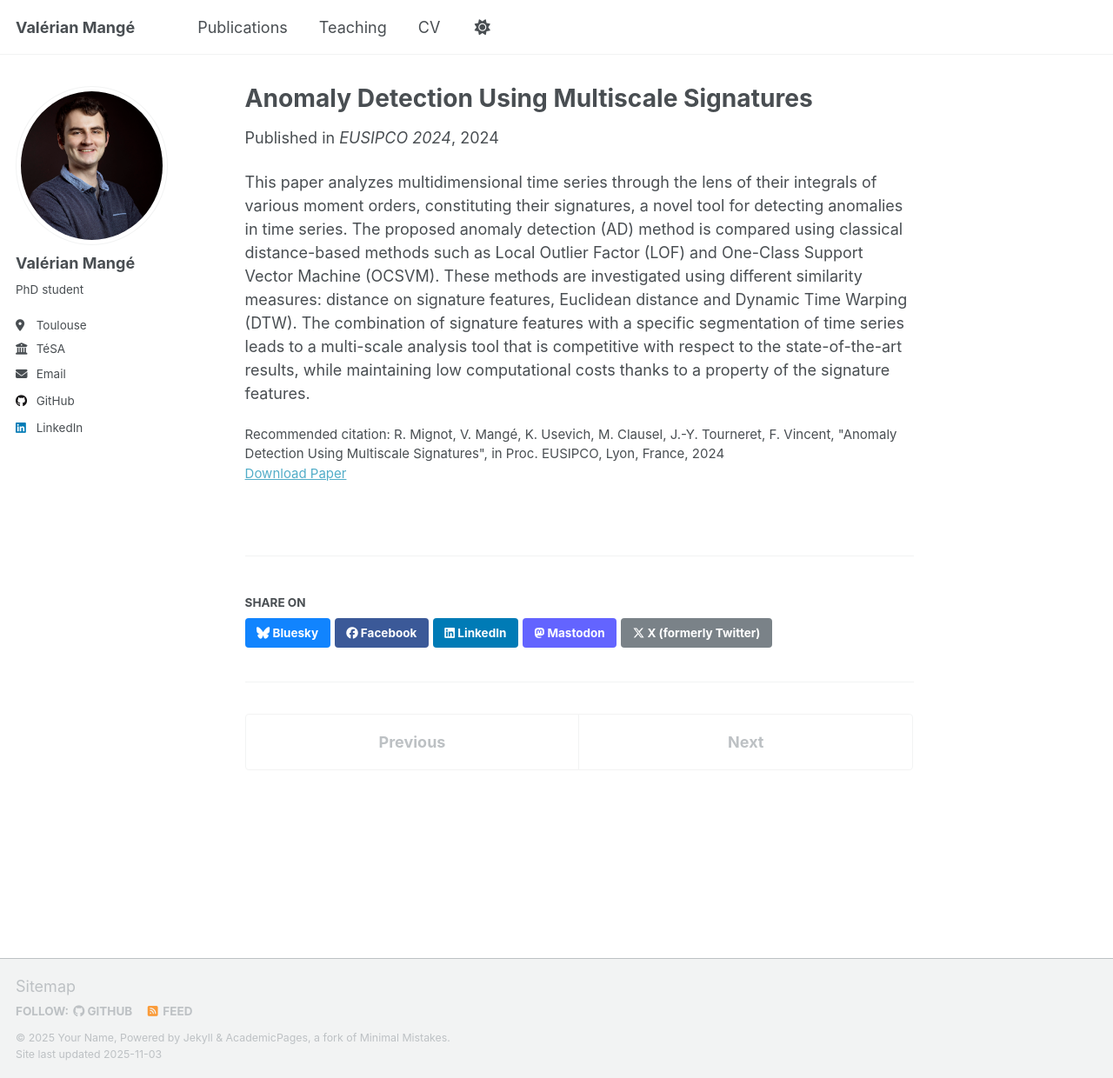
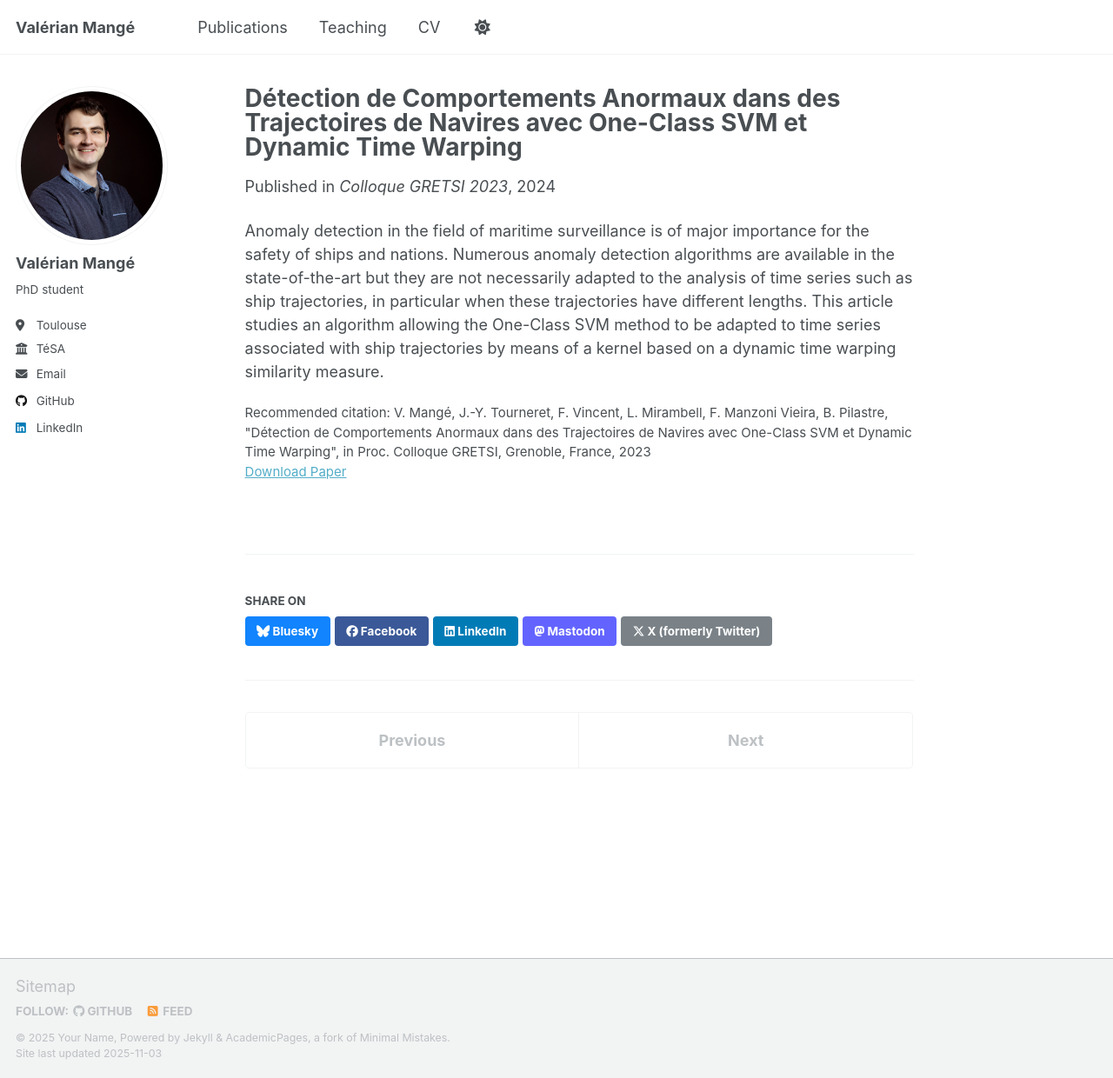
Before and after one commit to ValMang/ValMang.github.io, a Jekyll site: the page built from _publications/2024-02-17-paper-title-number-6.md, in a window 1280 px wide and 1240 px high. Shown: the whole window at 87% size. Built offline with Jekyll 4.4.1, drawn with Linux system fonts in a browser that asks for light colours; a script that is not in the unit is left out.

Commit message:
Update 2024-02-17-paper-title-number-6.md

```diff
--- a/_publications/2024-02-17-paper-title-number-6.md
+++ b/_publications/2024-02-17-paper-title-number-6.md
@@ -1,13 +1,13 @@
 ---
-title: "Anomaly Detection Using Multiscale Signatures"
+title: "Détection de Comportements Anormaux dans des Trajectoires de Navires avec One-Class SVM et Dynamic Time Warping"
 collection: publications
 category: conferences
-permalink: /publication/2024-02-17-paper-title-number-5
-excerpt: 'Raphaël Mignot, Valérian Mangé, Konstantin Usevich, Marianne Clausel, Jean-Yves Tourneret, François Vincent'
+permalink: /publication/2024-02-17-paper-title-number-6
+excerpt: 'Valérian Mangé, Jean-Yves Tourneret, François Vincent, Laurent Mirambell, Fábio Manzoni Vieira, Barbara Pilastre'
 date: 2024-08-26
-venue: 'EUSIPCO 2024'
-paperurl: 'https://www.tesa.prd.fr/documents/26/eusipco2024_lof_signature_final.pdf'
-citation: 'R. Mignot, V. Mangé, K. Usevich, M. Clausel, J.-Y. Tourneret, F. Vincent, "Anomaly Detection Using Multiscale Signatures", in Proc. EUSIPCO, Lyon, France, 2024'
+venue: 'Colloque GRETSI 2023'
+paperurl: 'https://www.tesa.prd.fr/documents/26/23gretsi_final_v2.pdf'
+citation: 'V. Mangé, J.-Y. Tourneret, F. Vincent, L. Mirambell, F. Manzoni Vieira, B. Pilastre, "Détection de Comportements Anormaux dans des Trajectoires de Navires avec One-Class SVM et Dynamic Time Warping", in Proc. Colloque GRETSI, Grenoble, France, 2023'
 ---
 
-This paper analyzes multidimensional time series through the lens of their integrals of various moment orders, constituting their signatures, a novel tool for detecting anomalies in time series. The proposed anomaly detection (AD) method is compared using classical distance-based methods such as Local Outlier Factor (LOF) and One-Class Support Vector Machine (OCSVM). These methods are investigated using different similarity measures: distance on signature features, Euclidean distance and Dynamic Time Warping (DTW). The combination of signature features with a specific segmentation of time series leads to a multi-scale analysis tool that is competitive with respect to the state-of-the-art results, while maintaining low computational costs thanks to a property of the signature features.
+Anomaly detection in the field of maritime surveillance is of major importance for the safety of ships and nations. Numerous anomaly detection algorithms are available in the state-of-the-art but they are not necessarily adapted to the analysis of time series such as ship trajectories, in particular when these trajectories have different lengths. This article studies an algorithm allowing the One-Class SVM method to be adapted to time series associated with ship trajectories by means of a kernel based on a dynamic time warping similarity measure.
```
